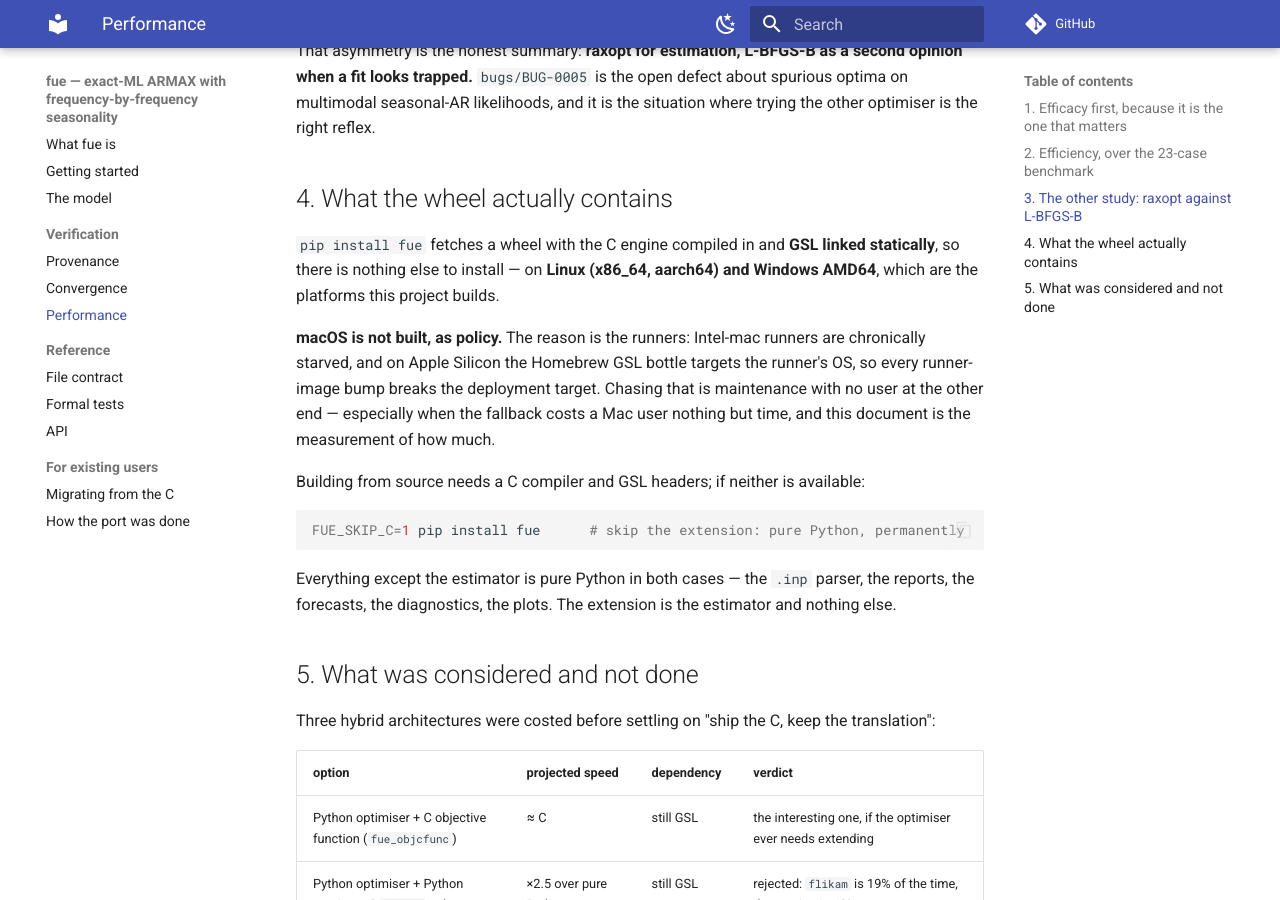
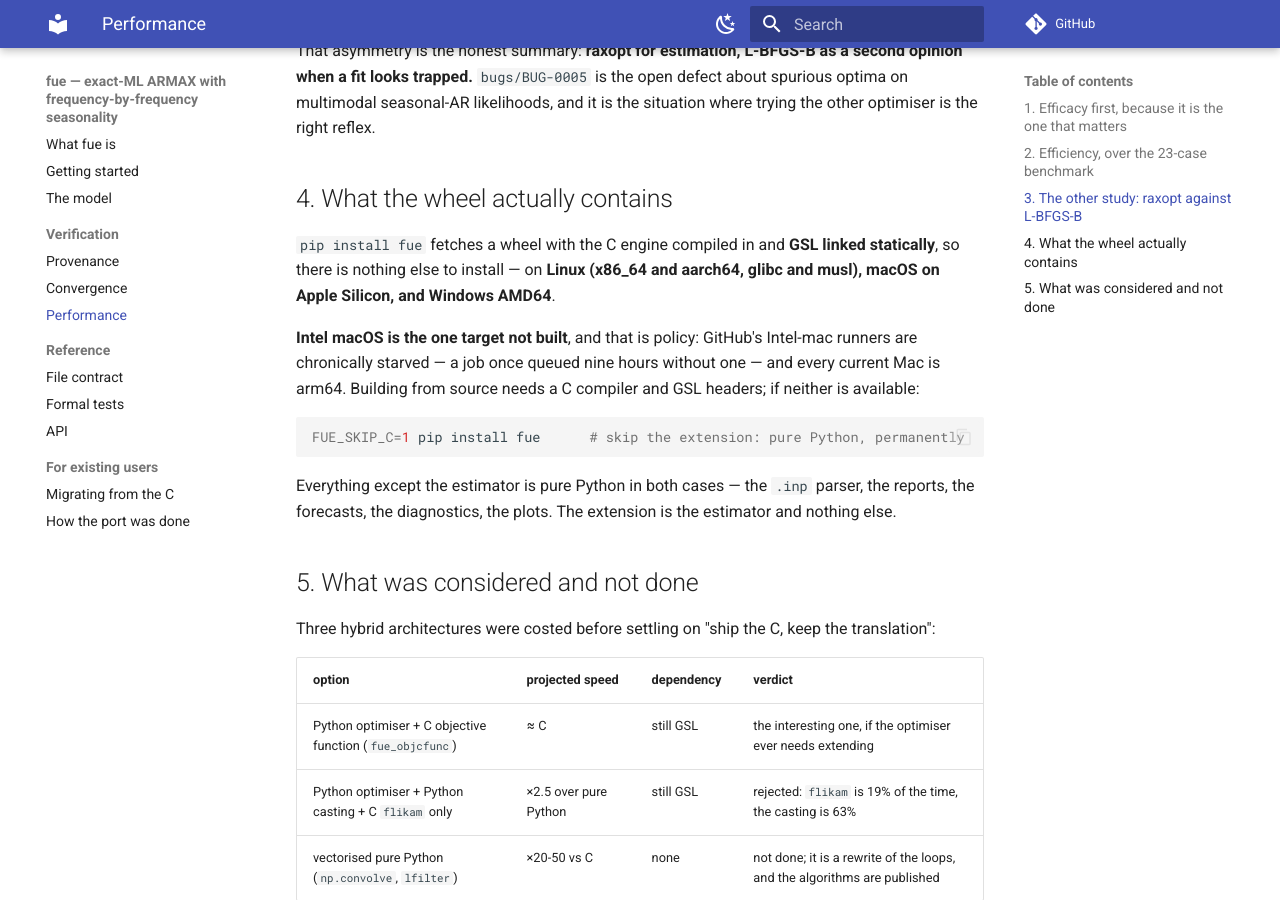
Before and after one commit to davidesg/fue-python, an MkDocs documentation site: the page built from docs/PERFORMANCE.md, in a window 1280 px wide and 900 px high, scrolled down 2078 px. Built offline with MkDocs 1.6.1 and Material for MkDocs 9.7.7, drawn with Linux system fonts in a browser that asks for light colours; comment, search, counter and statistics services are not loaded.

Commit message:
fix(ci): devolver las ruedas de macOS — lo que no se construye es Intel
Malinterpreté la instrucción y quité macOS entero en 3d22193. Las ruedas de
macOS son fundamentales; lo que no se pudo construir nunca son las de **Intel**,
y ésa era ya la política documentada antes de que yo la tocara.

Queda como estaba: Apple Silicon (macos-14, con el runner pinchado y
MACOSX_DEPLOYMENT_TARGET alineado para que delocate acepte la botella de GSL) y
sin macos-13, porque los runners de Intel están crónicamente saturados y todos
los Mac actuales son arm64.

Los documentos y el CHANGELOG dicen ahora lo mismo que la configuración: 26
ficheros por versión, y el único destino ausente es Intel.

Co-Authored-By: Claude Opus 5 <noreply@anthropic.com>

````diff
--- a/docs/PERFORMANCE.md
+++ b/docs/PERFORMANCE.md
@@ -83,18 +83,13 @@ situation where trying the other optimiser is the right reflex.
 ## 4. What the wheel actually contains
 
 `pip install fue` fetches a wheel with the C engine compiled in and **GSL linked
-statically**, so there is nothing else to install — on **Linux (x86_64,
-aarch64) and Windows AMD64**, which are the platforms this project builds.
+statically**, so there is nothing else to install — on **Linux (x86_64 and
+aarch64, glibc and musl), macOS on Apple Silicon, and Windows AMD64**.
 
-**macOS is not built, as policy.** The reason is the runners: Intel-mac runners
-are chronically starved, and on Apple Silicon the Homebrew GSL bottle targets
-the runner's OS, so every runner-image bump breaks the deployment target.
-Chasing that is maintenance with no user at the other end — especially when the
-fallback costs a Mac user nothing but time, and this document is the measurement
-of how much.
-
-Building from source needs a C compiler and GSL headers; if neither is
-available:
+**Intel macOS is the one target not built**, and that is policy: GitHub's
+Intel-mac runners are chronically starved — a job once queued nine hours without
+one — and every current Mac is arm64. Building from source needs a C compiler
+and GSL headers; if neither is available:
 
 ```bash
 FUE_SKIP_C=1 pip install fue      # skip the extension: pure Python, permanently
````
Also changed, not shown: CHANGELOG.md (+7 -6 lines), docs/GETTING_STARTED.md (+7 -6 lines), pyproject.toml (+8 -9 lines), 1 other file.
